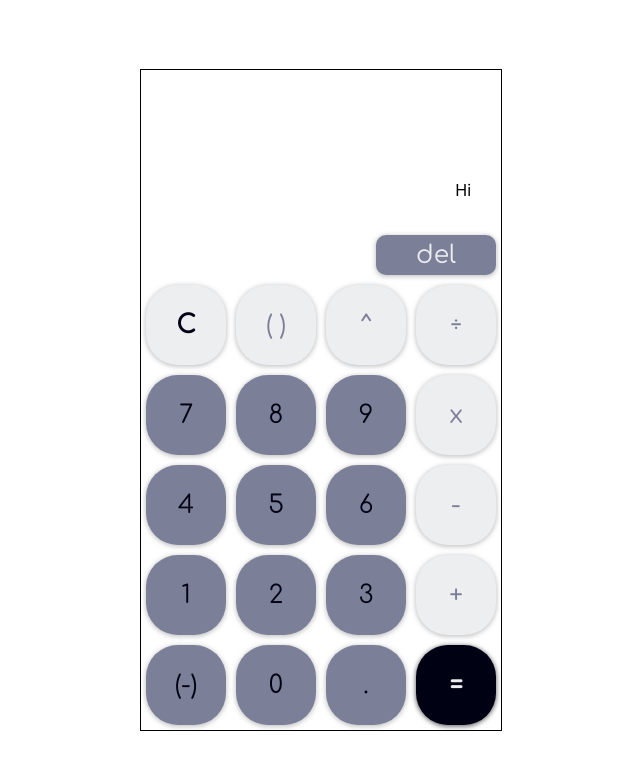
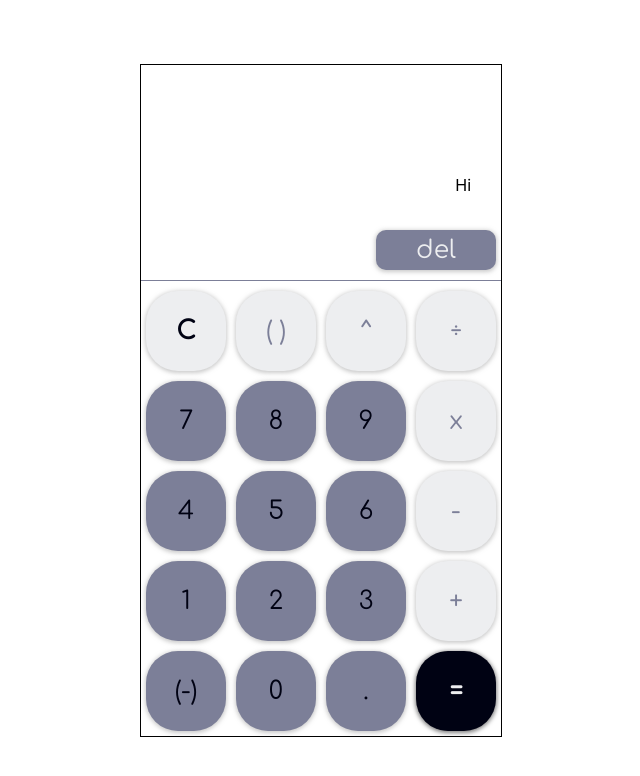
Before and after one commit to zlederma/calculator, a React (Create React App) app: page / in a window 1280 px wide. Shown: the top 776 px of the page, without its empty margins (319-959 px from the left). Built offline with nearby package versions, Linux system fonts and the light colour scheme.

Commit message:
Added a line for seperation

```diff
--- a/src/components/Buttons.css
+++ b/src/components/Buttons.css
@@ -5,6 +5,8 @@
 .buttons__delete-container{
     display: flex;
     justify-content: flex-end;
+    border-bottom:  1px solid #7c7f98;
+    padding-bottom: 5px;
 }
 
 .buttons__delete-container Button{
@@ -16,4 +18,5 @@
 .buttons__container{
     display: grid;
     grid-template-columns: 1fr 1fr 1fr 1fr;
+    padding-top: 5px;
 }
```
